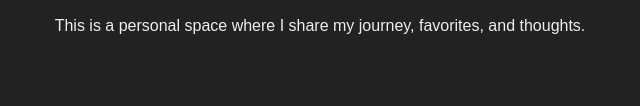
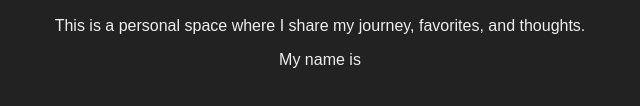
Before and after one commit to aringay/SOML, a plain HTML site: page index.html in a window 1280 px wide. Shown: the part 238-344 px from the top of the page, 320-960 px from the left. Drawn offline with Linux system fonts and the light colour scheme.

Commit message:
Update index.html

```diff
--- a/index.html
+++ b/index.html
@@ -23,6 +23,7 @@
     <main>
         <h2>My Life Story</h2>
         <p>This is a personal space where I share my journey, favorites, and thoughts.</p>
+        <p> My name is</p>
     </main>
 
 </body>
```
